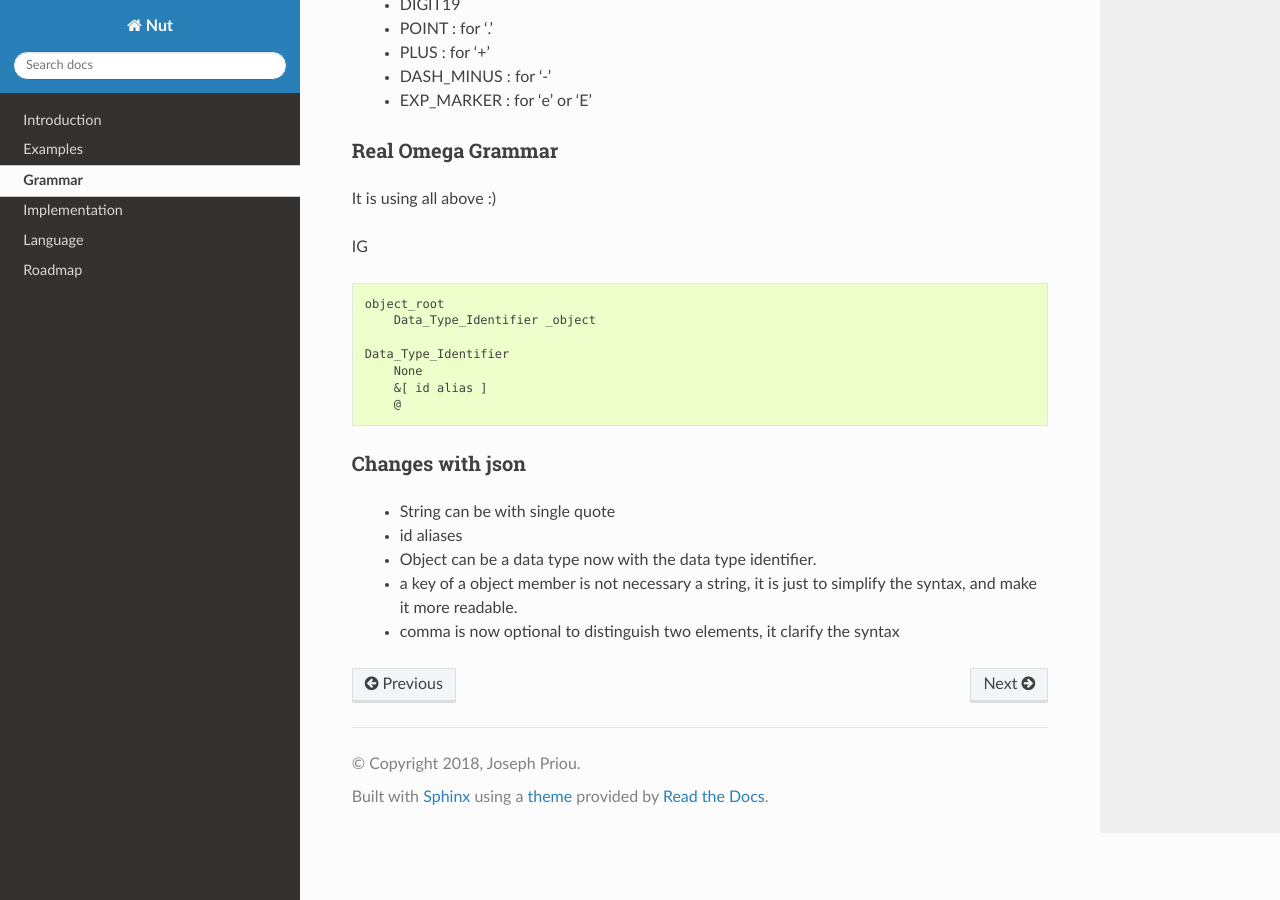
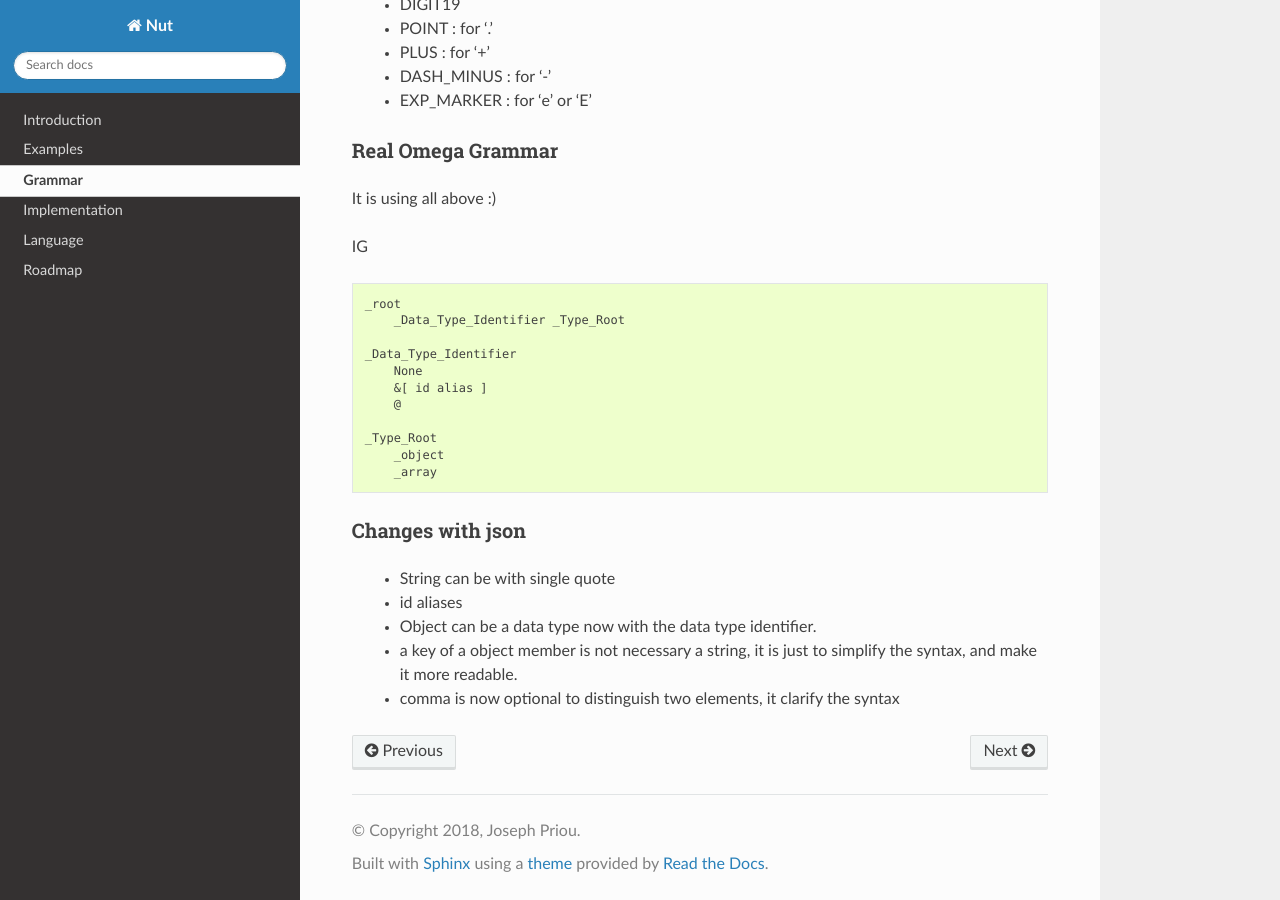
Before and after one commit to Heijix/nut-lang, a Sphinx documentation site: the page built from doc/dev/sphinx/doc/Grammar.rst, in a window 1280 px wide and 900 px high, scrolled down 8248 px. Built offline with Sphinx 7.4.7 and the Read the Docs theme 2.0.0, drawn with Linux system fonts in a browser that asks for light colours.

Commit message:
add array root in the main scope...

```diff
--- a/doc/dev/sphinx/doc/Grammar.rst
+++ b/doc/dev/sphinx/doc/Grammar.rst
@@ -428,13 +428,17 @@ IG
 
 .. code-block:: none
 
-    object_root
-        Data_Type_Identifier _object
+    _root
+        _Data_Type_Identifier _Type_Root
 
-    Data_Type_Identifier
+    _Data_Type_Identifier
         None
         &[ id alias ]
         @
+
+    _Type_Root
+        _object
+        _array
 
 Changes with json
 ~~~~~~~~~~~~~~~~~
```
